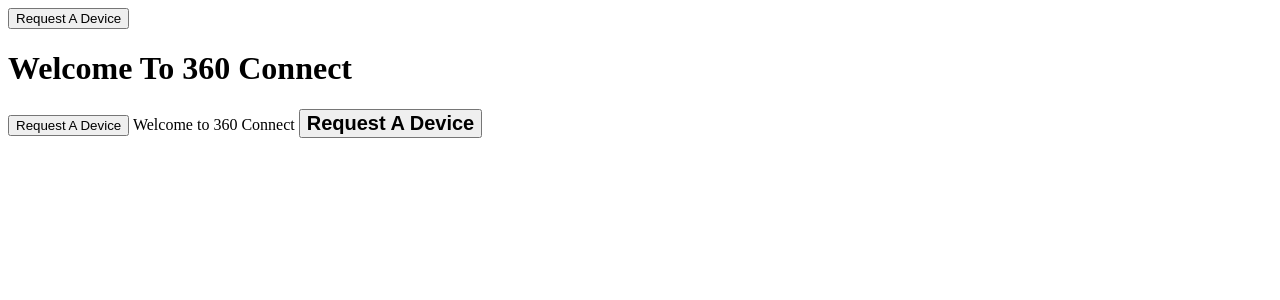
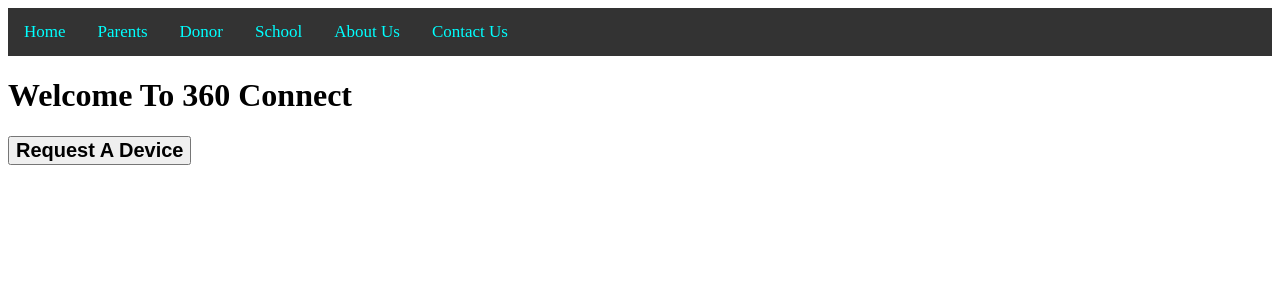
Before and after one commit to CDriver85/connect_360, a Django app: page / in a window 1280 px wide. Shown: the top 300 px of the page. Run offline with Django 3.2, Linux system fonts and the light colour scheme.

Commit message:
Place nav bar

```diff
--- a/templates/connect360/index.html
+++ b/templates/connect360/index.html
@@ -1,32 +1,50 @@
 <!DOCTYPE html>
 <html>
   <head>
-    <title>360 Connect</title>
+    <title>Title of the document</title>
+    <meta name='viewport' content='width=device-width, initial-scale=1'>
+    <style>
+        .topnav {
+    background-color: #333;
+    overflow: hidden;
+}
+
+.topnav a {
+    float: left;
+    color: aqua;
+    text-align: center;
+    padding: 14px 16px;
+    text-decoration: none;
+    font-size: 17px;
+}
+.topnav a:hover {
+    background-color: white;
+    color: black;
+}
+.topnav a.active {
+     background-color: blue;
+     color: white;
+}
+  </style>
+  <div class='topnav'>
+        <a href="active" href="#home">Home</a>
+        <a href="#parent">Parents</a>
+        <a href="#donor">Donor</a>
+        <a href="school">School</a>
+        <a href="aboutus">About Us</a>
+        <a href="contactups">Contact Us</a>
+</div>
   </head>
   <body>
-    <button type="button">Request A Device</button>
+    <h1 class="ui header">
+    <div class="sub header">Welcome To 360 Connect</div>
+    </h1>
+    <button type="button" style="font: bold 20px Arial;">Request A Device </button><br/>
   </body>
 </html>
 
 
 
-<h1 class="ui header">
-  <div class="sub header">Welcome To 360 Connect</div>
-</h1>
-
-<button class="fluid ui button">Request A Device</button>
-
-Welcome to 360 Connect
 
 
-<!DOCTYPE html>
-<html>
-  <head>
-    <title>Title of the document</title>
-  </head>
-  <body>
-    <button type="button" style="font: bold 20px Arial;">Request A Device </button><br />
-  </body>
-</html>
-
 <!-- https://pixabay.com/videos/studying-children-i-am-a-student-36544/ -->
```
Also changed, not shown: static/styles.css (+47 -16 lines).
